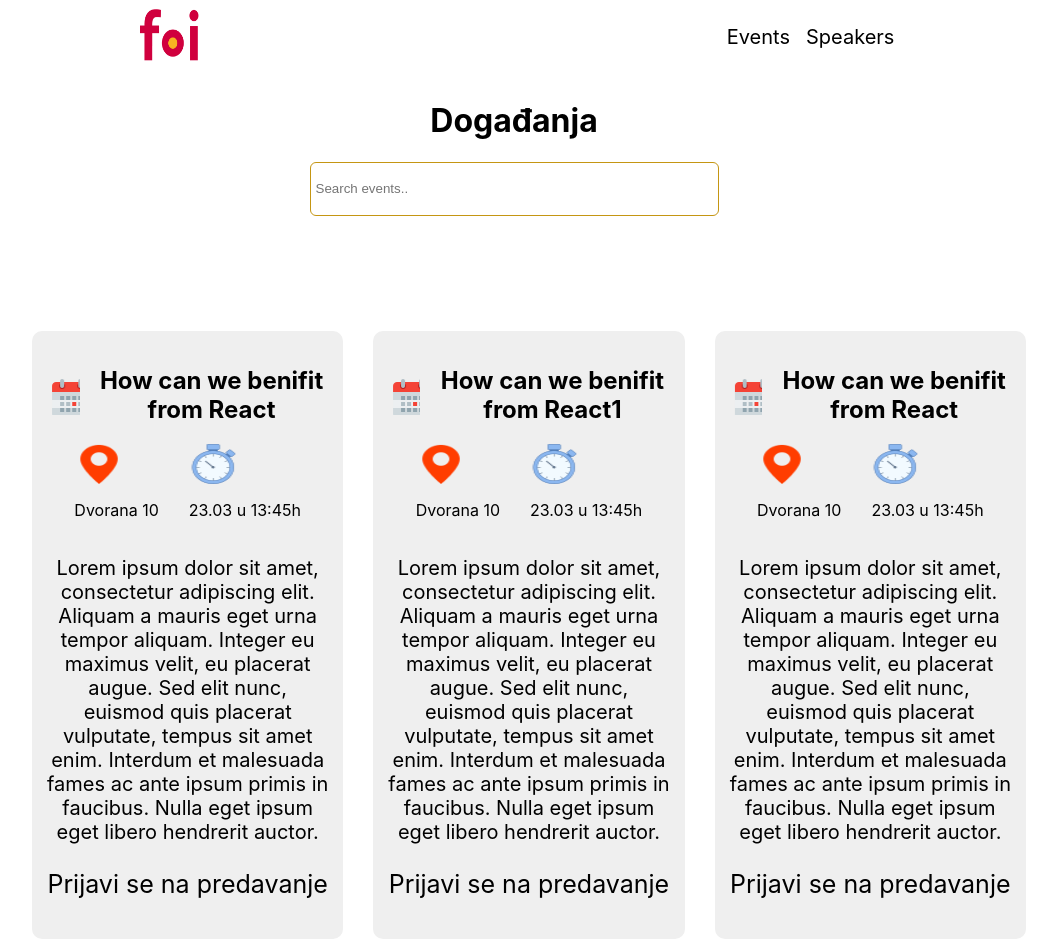
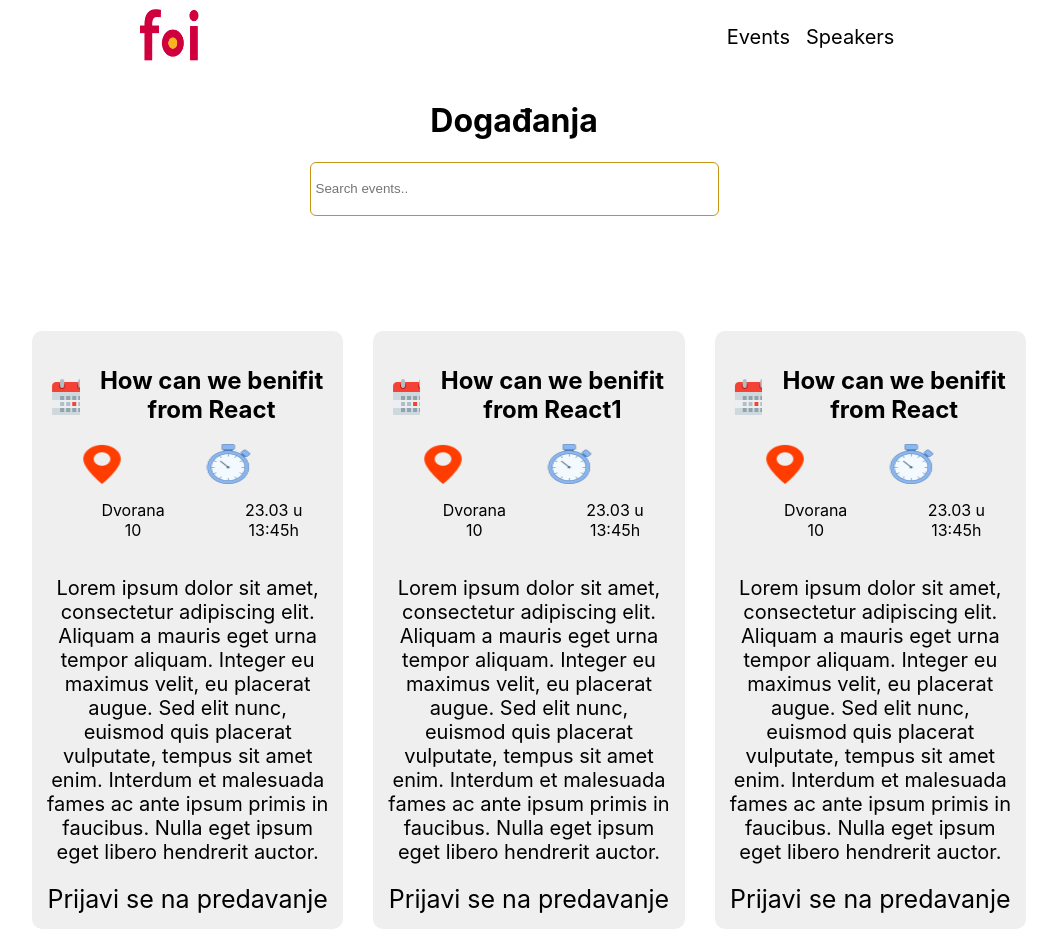
Before and after one commit to denbudins/SpecAcademyReact, a React (Create React App) app: page /events in a window 1280 px wide. Shown: the top 952 px of the page, without its empty margins (126-1183 px from the left). Built offline with nearby package versions, Linux system fonts and the light colour scheme.

Commit message:
Sve komponente su pretvorene u Style komponente

```diff
--- a/src/components/InfoBox/InfoBox.js
+++ b/src/components/InfoBox/InfoBox.js
@@ -1,48 +1,42 @@
 import React from 'react';
 import Location from '../../assets/img/dogadaji/location-icon.png';
 import Time from '../../assets/img/dogadaji/time-icon.png';
-import '../InfoBox/InfoBox.scss';
+import {InfoBoxMain, Header, Tekst, Subheader, Container, Icon, About, Prijava, Naslov, HeaderIcon} from './InfoBoxStyle';
+import IconUrlSpeakers from '../../assets/img/dogadaji/speakers-icon.png';
+import IconUrlEvents from '../../assets/img/dogadaji/event-icon.png';
 
 const InfoBox = (props) => {
-    if (props.klasa === "InfoBox-Header-Icon InfoBox-Header-Icon_events"){
+    if (props.type === "event"){
         return(
-            <div class="InfoBox">
-                <div class="InfoBox-Header">
-                    <div class={props.klasa}></div>
-                    <h2 class="InfoBox-Header-Tekst InfoBox-Header-Tekst_margin">{props.title}</h2>
-                </div>
-                <div class="InfoBox-Subheader">
-                    <div class="InfoBox-Subheader-Container">
-                        <img src={Location} alt="Lokacija događaja" class="InfoBox-Subheader-Container_sizeImege"/>
-                        <p class="InfoBox-Subheader-Text">{props.location}</p>
-                    </div>
-                    <div class="InfoBox-Subheader-Container InfoBox-Subheader-Container_margin">
-                        <img src={Time} alt="Datum i vrijeme događaja" class="InfoBox-Subheader-Container_sizeImege"/>
-                        <p class="InfoBox-Subheader-Text">{props.dateTime}</p>
-                    </div>
-                </div>
-                <div class="InfoBox-About">
-                    <p>{props.about}</p>
-                </div>
-                <div>
-                    <a href="/" class="InfoBox-Prijava InfoBox-Prijava_fontSizeS"><p>Prijavi se na predavanje</p></a>
-                </div>
-            </div>
+            <InfoBoxMain>
+                <Header>
+                    <HeaderIcon iconUrl={IconUrlEvents}></HeaderIcon>
+                    <Naslov>{props.title}</Naslov>
+                </Header>
+                <Subheader>
+                    <Container>
+                        <Icon src={Location} alt="Lokacija događaja"></Icon>
+                        <Tekst>{props.location}</Tekst>
+                    </Container>
+                    <Container>
+                        <Icon src={Time} alt="Datum i vrijeme događaja"></Icon>
+                        <Tekst>{props.dateTime}</Tekst>
+                    </Container>
+                </Subheader>
+                <About>{props.about}</About>
+                <Prijava href="/">Prijavi se na predavanje</Prijava>
+            </InfoBoxMain>
         )
-    }else if(props.klasa === "InfoBox-Header-Icon InfoBox-Header-Icon_speakers"){
+    }else if(props.type === "speakers"){
         return(
-            <div class="InfoBox">
-                <div class="InfoBox-Header">
-                    <div class={props.klasa}></div>
-                    <h2 class="InfoBox-Header-Tekst InfoBox-Header-Tekst_margin">{props.title}</h2>
-                </div>
-                <div class="InfoBox-About">
-                    <p>{props.about}</p>
-                </div>
-                <div>
-                    <a href="/" class="InfoBox-Prijava InfoBox-Prijava_fontSizeS"><p>Prijavi se na predavanje</p></a>
-                </div>
-            </div>
+            <InfoBoxMain>
+                <Header>
+                    <HeaderIcon iconUrl={IconUrlSpeakers}></HeaderIcon>
+                    <Naslov>{props.title}</Naslov>
+                </Header>
+                <About>{props.about}</About>
+                <Prijava href="/">Prati predavača</Prijava>
+            </InfoBoxMain>
         )
     }
 
--- /dev/null
+++ b/src/components/InfoBox/InfoBoxStyle.js
@@ -0,0 +1,66 @@
+import styled from 'styled-components';
+
+export const InfoBoxMain = styled.div`
+    background: #efefef;
+    padding: 15px;
+    border-radius: 10px;
+    margin-top: 15px;
+    margin-bottom: 15px;
+
+    @media screen and (min-width: 767px){
+        margin-left: 30px;
+    }
+
+    @media screen and (min-width: 1024px){
+        margin-left: 30px;
+    }
+`;
+
+export const Header = styled.div`
+    display: flex;
+    align-items: center;
+    justify-content: center;
+`;
+
+export const Naslov = styled.h2`
+    margin-left: 15px;
+`;
+
+export const Tekst = styled.p`
+    margin-left: 15px;
+`;
+
+export const Subheader = styled.div`
+    display: flex;
+    align-items: center;
+    justify-content: center;
+`;
+
+export const Container = styled.div`
+    display: flex;
+    flex-direction: column;
+    margin-left: 30px;
+`;
+
+export const Icon = styled.img`
+    width: 50px;
+    height: 40px;
+`;
+
+export const About = styled.p`
+    text-align: center;
+    font-size: 20px;
+`;
+
+export const Prijava = styled.a`
+    text-align: center;
+    text-decoration: none;
+    color: black;
+    font-size: 25px;
+`;
+
+export const HeaderIcon = styled.div`
+    width: 50px;
+    height: 40px;
+    background-image: url(${props => props.iconUrl});
+`;
--- a/src/components/InfoBoxSection/InfoBoxSection.js
+++ b/src/components/InfoBoxSection/InfoBoxSection.js
@@ -1,11 +1,9 @@
 import React from 'react';
-import '../InfoBoxSection/InfoBoxSection.scss';
+import {Section} from './InfoBoxSectionStyle';
 
 const InfoBoxSection = (props) => {
     return(
-        <section class="SectionBox SectionBox_margin">
-            {props.children}
-        </section>
+        <Section>{props.children}</Section>
     );
 }
 
--- /dev/null
+++ b/src/components/InfoBoxSection/InfoBoxSectionStyle.js
@@ -0,0 +1,21 @@
+import styled from 'styled-components';
+
+export const Section = styled.section`
+    max-width: 560px;
+    padding-top: 100px;
+    margin: 0 auto;
+
+    @media screen and (min-width: 767px){
+        display: grid;
+        grid-template-columns: repeat(2, 1fr);
+        justify-content: center;
+        max-width: 760px;
+    }
+
+    @media screen and (min-width: 1024px){
+        display: grid;
+        grid-template-columns: repeat(3, 1fr);
+        justify-content: center;
+        max-width: 1024px;
+    }
+`;
--- a/src/components/Loader/LoaderSpiner.js
+++ b/src/components/Loader/LoaderSpiner.js
@@ -1,17 +1,17 @@
 import React from 'react';
 import Loader from "react-loader-spinner";
-import '../Loader/LoaderSpiner.scss';
+import {LoaderSpinner} from './LoaderSpinerStyle';
 
 const LoaderSpiner = () => {
     return(
-      <div className="spinner">
-      <Loader
+      <LoaderSpinner>
+        <Loader
         type="ThreeDots"
         color="#00BFFF"
         height={80}
         width={80}
-      />
-    </div>
+        />
+      </LoaderSpinner>
     );
 }
 
--- /dev/null
+++ b/src/components/Loader/LoaderSpinerStyle.js
@@ -0,0 +1,6 @@
+import styled from 'styled-components';
+
+export const LoaderSpinner = styled.div`
+    grid-column-start: 2;
+    grid-row-end: 3;
+`;
--- a/src/components/Main/Main.js
+++ b/src/components/Main/Main.js
@@ -1,11 +1,9 @@
 import React from 'react';
-import './Main.scss';
+import {MainComponent} from './MainStyle';
 
 const Main = (props) => {
     return(
-        <main>
-            {props.children}
-        </main>
+        <MainComponent>{props.children}</MainComponent>
     );
 }
 
--- /dev/null
+++ b/src/components/Main/MainStyle.js
@@ -0,0 +1,7 @@
+import styled from 'styled-components';
+
+export const MainComponent = styled.main`
+    width: 100%;
+    overflow: hidden;
+    margin-top: 80px;
+`;
--- a/src/components/SearchBar/SearchBar.js
+++ b/src/components/SearchBar/SearchBar.js
@@ -1,11 +1,9 @@
 import React from 'react';
-import '../SearchBar/SearchBar.scss';
+import {SrchBarComponent} from './SearchBarStyle';
 
 const SearchBar = (props) => {
     return(
-        <div>
-            <input type="text" className="SearchBar" placeholder={props.search}></input>
-        </div>
+        <SrchBarComponent type="text" placeholder={props.search}></SrchBarComponent>
     );
 }
 
--- /dev/null
+++ b/src/components/SearchBar/SearchBarStyle.js
@@ -0,0 +1,10 @@
+import styled from 'styled-components';
+
+export const SrchBarComponent = styled.input`
+    width: 400px;
+    line-height: 50px;
+    border: 1px solid  #cecece;
+    border-radius: 6px;
+    border-color: #c59613;
+    padding-left: 5px;
+`;
--- a/src/pages/Events.js
+++ b/src/pages/Events.js
@@ -19,7 +19,7 @@ const Events = () => {
         return events.map((events, index) =>(
             <InfoBox
                 key={index}
-                klasa={"InfoBox-Header-Icon InfoBox-Header-Icon_events"}
+                type = {"event"}
                 title={events.title}
                 location={events.location}
                 dateTime={events.dateTime}
--- a/src/pages/Speakers.js
+++ b/src/pages/Speakers.js
@@ -19,7 +19,7 @@ const Speakers = () => {
         return speakers.map((speakers, index) =>(
             <InfoBox
                 key={index}
-                klasa={"InfoBox-Header-Icon InfoBox-Header-Icon_speakers"}
+                type = {"speakers"}
                 title={speakers.title}
                 about={speakers.about}
             />
```
